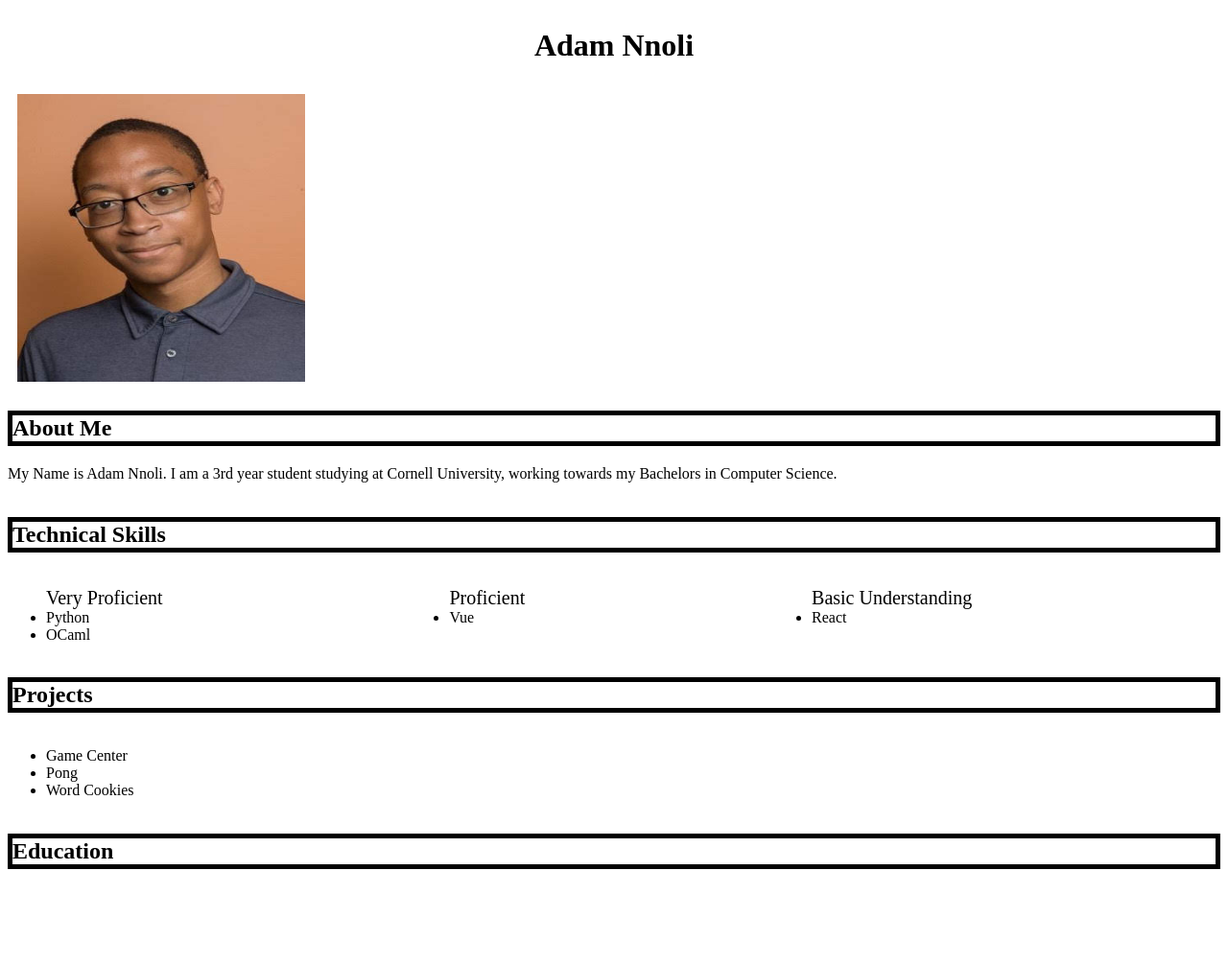
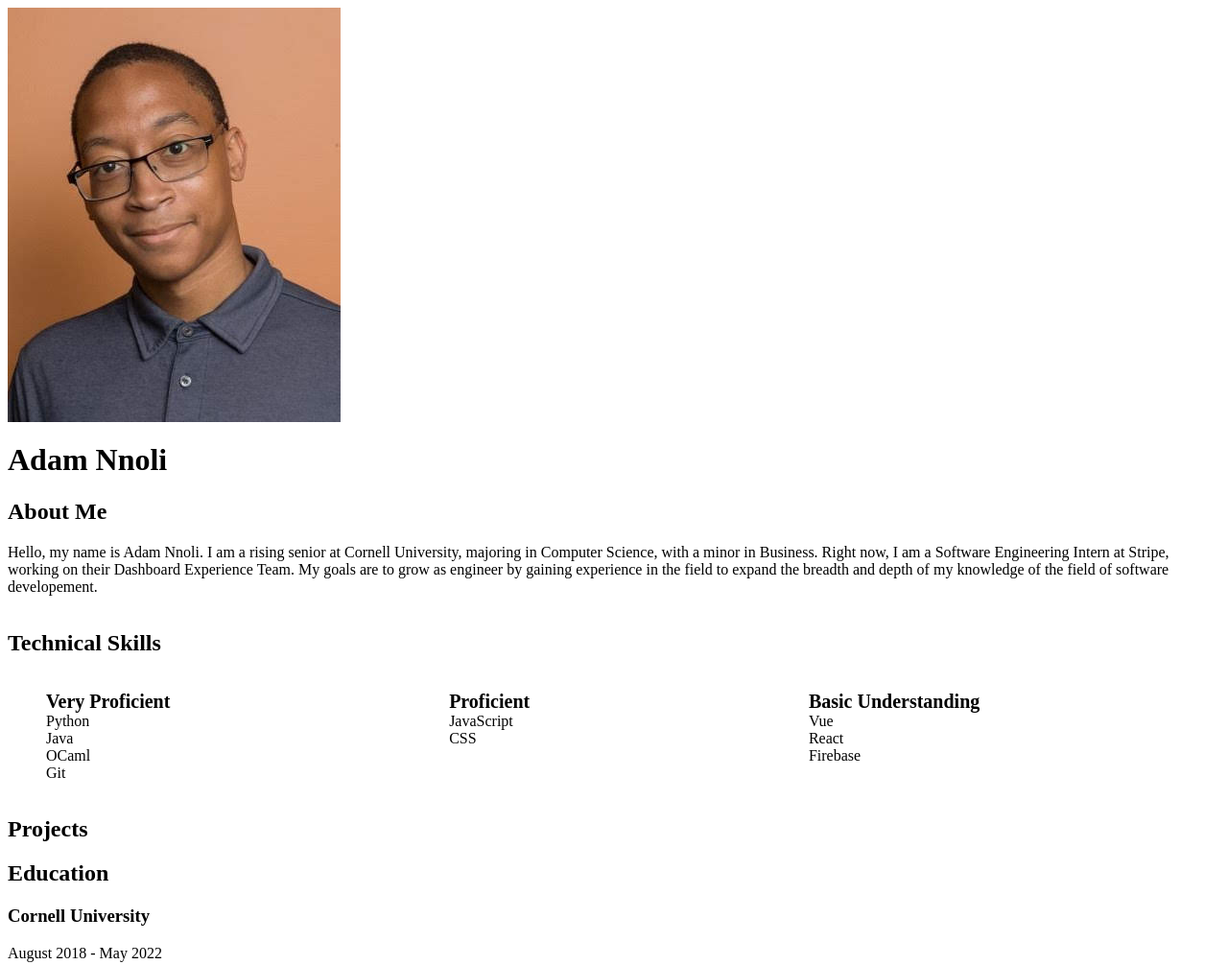
Before and after one commit to adamnnoli/MyWebsite, a plain HTML site: page public/index.html in a window 1280 px wide. Shown: the whole page at 96% size. Before the commit the page ends 934 px from the top, so only its background shows below. Drawn offline with Linux system fonts and the light colour scheme.

Commit message:
Added a lot html

```diff
--- a/public/index.html
+++ b/public/index.html
@@ -2,45 +2,57 @@
 	<head>
 		<meta charset="UTF-8" />
 		<meta name="viewport" content="width=device-width, initial-scale=1.0" />
-		<title>adamnnoli</title>
+		<title>Adam Nnoli</title>
 		<link rel="stylesheet" href="styles.css" />
 	</head>
 	<body>
-		<h1 id="myName">Adam Nnoli</h1>
-
-		<span>
-			<img id="mainPhoto" src="./images/mainPhoto.JPG" alt="A Photo of Me" />
-		</span>
-		<span>
-		<h2 class="heading" id="about-me">About Me</h2>
-		<p id="about-me-content">
-			My Name is Adam Nnoli. I am a 3rd year student studying at Cornell
-			University, working towards my Bachelors in Computer Science.
-		</p>
-		</span>
-
-			<h2 class="heading">Technical Skills</h2>
-			<div class="skills">
+		<div class="opening">
+			<div class="photo-container">
+				<img
+					src="./images/mainPhoto.JPG"
+					alt="A Photo of Me"
+					class="mainPhoto"
+				/>
+			</div>
+			<h1 class="title">Adam Nnoli</h1>
+			<div class="about-me-container">
+				<h2 class="heading">About Me</h2>
+				<p class="about-me-content">
+					Hello, my name is Adam Nnoli. I am a rising senior at Cornell University,
+					majoring in Computer Science, with a minor in Business. Right now, I am
+					a Software Engineering Intern at Stripe, working on their Dashboard
+					Experience Team. My goals are to grow as engineer by gaining experience
+					in the field to expand the breadth and depth of my knowledge of the field
+					of software developement.
+				</p>
+			</div>
+		</div>
+		<h2 class="heading">Technical Skills</h2>
+		<div class="technical-skills-container">
 			<ul class="skill-list">
-				<div class ="list-header" id="very-proficient-header">Very Proficient</div>
-				<li>Python</li>
-				<li>OCaml</li>
+				<div class="list-name">Very Proficient</div>
+				<li class="skill">Python</li>
+				<li class="skill">Java</li>
+				<li class="skill">OCaml</li>
+				<li class="skill">Git</li>
 			</ul>
 			<ul class="skill-list">
-				<div class ="list-header"id="proficient-header">Proficient</div>
-				<li>Vue</li>
-			</ul class="skill-list">
-			<ul>
-				<div class ="list-header" id="basic-header">Basic Understanding</div>
-				<li>React</li>
+				<div class="list-name">Proficient</div>
+				<li class="skill">JavaScript</li>
+				<li class="skill">CSS</li>
+			</ul>
+			<ul class="skill-list">
+				<div class="list-name">Basic Understanding</div>
+				<li class="skill">Vue</li>
+				<li class="skill">React</li>
+				<li class="skill">Firebase</li>
 			</ul>
 		</div>
 		<h2 class="heading">Projects</h2>
-		<ul>
-			<li>Game Center</li>
-			<li>Pong</li>
-			<li>Word Cookies</li>
-		</ul>
 		<h2 class="heading">Education</h2>
+		<div class="education-item">
+			<span><h3 class="school-name">Cornell University</h3></span>
+			<span>August 2018 - May 2022</span>
+		</div>
 	</body>
 </html>
--- a/public/styles.css
+++ b/public/styles.css
@@ -1,33 +1,19 @@
 body {
-  display:grid;
 }
-
-#myName {
-	text-align: center;
+.opening {
+	display: inline-block;
 }
-#mainPhoto {
-	width: 300px;
-	height: 300px;
-  grid-area: 0/0/2/0;
-	padding: 10px;
-	margin-right: 20px;
+.photo-container {
+	grid-row: 1 / 3;
 }
-/* #about-me{
-  float:right;
+.technical-skills-container {
+	display: grid;
+	grid-template: "a a a" auto;
 }
-#about-me-content{
-  float:right;
-} */
-#very-proficient {
-	float: left;
+.list-name {
+	font-size: 20px;
+	font-weight: bold;
 }
-.skills{
-  display:grid;
-  grid-template:"a a a" auto;
+.skill {
+	list-style: none;
 }
-.list-header{
-  font-size: 20px;
-}
-.heading{
-  border: 5px solid black;
-}
```
